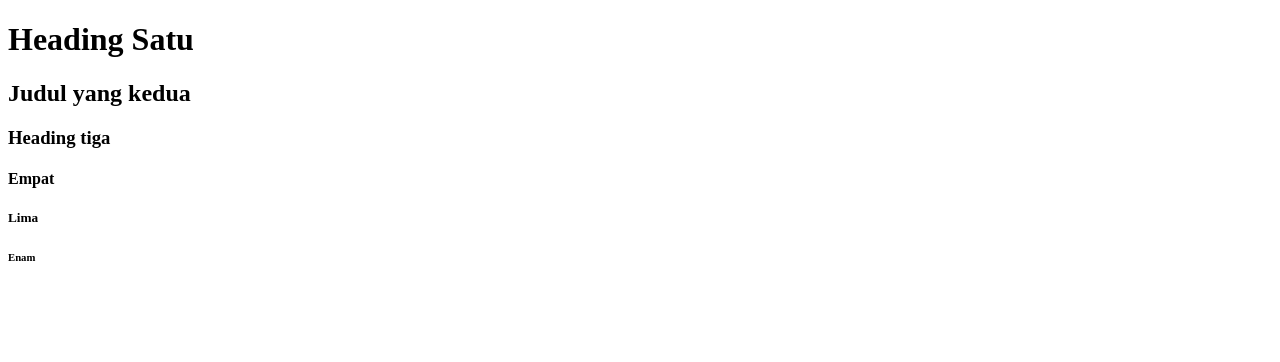
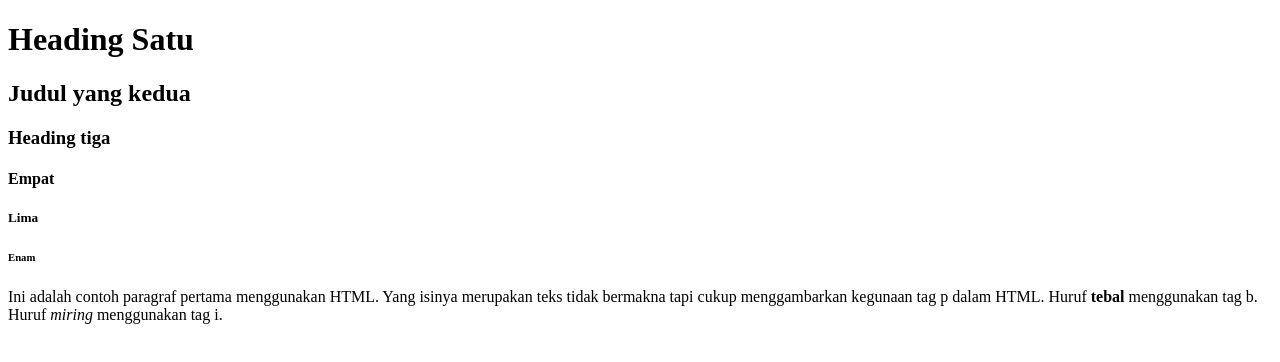
Before and after one commit to yulianahh/latihan2, a plain HTML site: page index.html in a window 1280 px wide. Drawn offline with Linux system fonts and the light colour scheme.

Commit message:
Menambah paragraf tag tebal dan miring

```diff
--- a/index.html
+++ b/index.html
@@ -14,6 +14,8 @@
   <h4>Empat</h4>
   <h5>Lima</h5>
   <h6>Enam</h6>
+
+  <p>Ini adalah contoh paragraf pertama menggunakan HTML. Yang isinya merupakan teks tidak bermakna tapi cukup menggambarkan kegunaan tag p dalam HTML. Huruf <b>tebal</b> menggunakan tag b. Huruf <i>miring</i> menggunakan tag i.</p>
 </body>
 
 </html>
```
